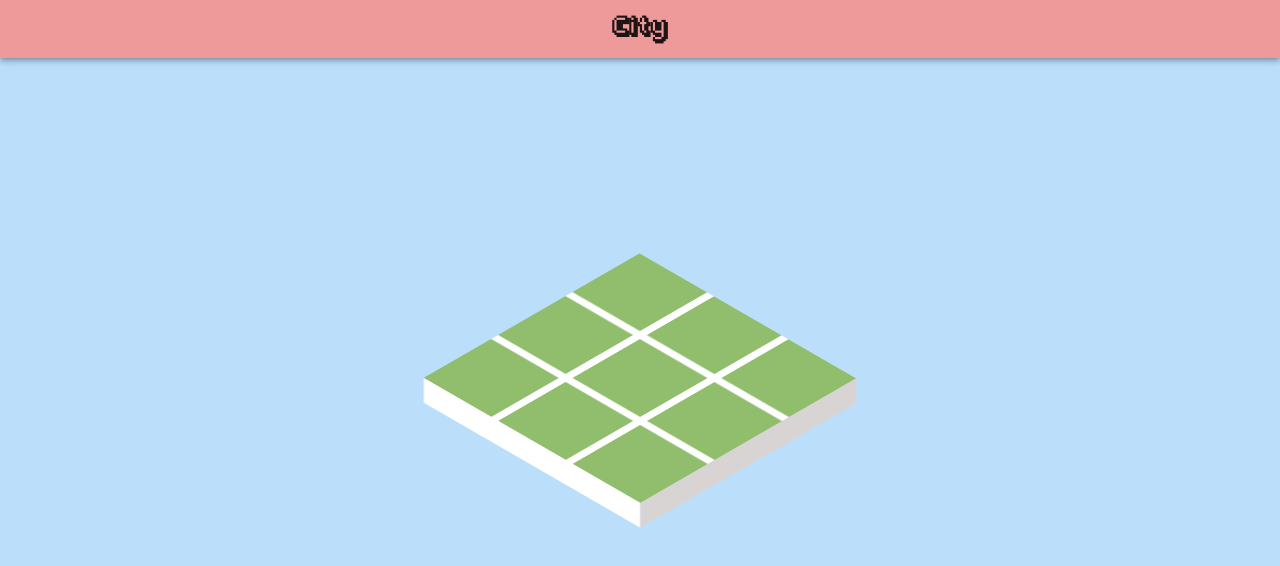
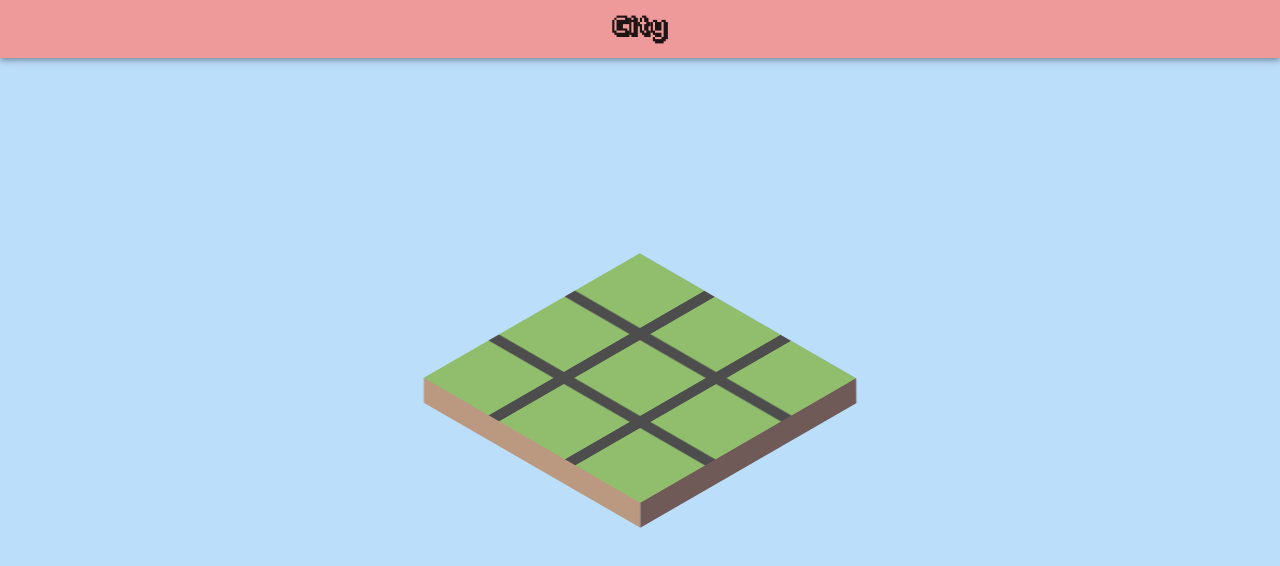
Before and after one commit to miczek-r/projekt-io, a React (Create React App) app: page / in a window 1280 px wide. Shown: the top 566 px of the page. Built offline with nearby package versions, Linux system fonts and the light colour scheme.

Commit message:
Color changes.

```diff
--- a/src/components/cloud/styles.scss
+++ b/src/components/cloud/styles.scss
@@ -1,12 +1,13 @@
 .cloud{
     position: absolute;
     animation: cloud-flow 60s linear forwards;
+    pointer-events: none;
 }
 
 .cloud-child{
     position: absolute;
     display: flex;
-    background-color: rgba(255,255,255,0.9);
+    background-color: rgba(255, 255, 255, 0.65);
     transform: rotate(210deg) skew(-30deg) scaleY(0.864);
     animation: bobbing 2s ease-in-out alternate infinite;
 }
@@ -17,7 +18,7 @@
     display: block;
     height: 10px;
     width: inherit;
-    background-color: rgba(200,200,200,0.9);
+    background-color: rgba(220, 220, 240, 0.65);
     transform: skew(45deg) translate(4px, -10px);
 }
 
@@ -27,7 +28,7 @@
     display: block;
     height: inherit;
     width: 10px;
-    background-color: rgba(150, 150, 150, 0.9);
+    background-color: rgba(98, 98, 157, 0.65);
     transform-origin: 100% -30%;
     transform: skewY(45deg) translate(-10px, 10px);
 }
@@ -38,6 +39,5 @@
     }
     to{
         transform:  translate(calc(-100vh - 100vw), calc(-100vh - 100vw));
-
     }
 }
--- a/src/components/world-tile/styles.scss
+++ b/src/components/world-tile/styles.scss
@@ -4,7 +4,6 @@ $side-size: 25px;
 .world-tile{
     width: $tile-size;
     height: $tile-size;
-    background-color: #ffffff;
     transform: rotate(210deg) skew(-30deg) scaleY(0.864);
     animation: bobbing 2s ease-in-out alternate infinite;
 
@@ -12,21 +11,19 @@ $side-size: 25px;
     .tile-top{
         height: 100%;
         display: grid;
-        grid-gap: 0.5rem;
+        grid-gap: 0.75rem;
         grid-template-columns: repeat(3, 1fr);
         grid-template-rows: repeat(3, 1fr);
     }
-
     .tile-front{
         height: $side-size;
-        background: #ffffff;
+        background: #423024;
         transform: rotate(0deg) scaleY(1.0) translate(-$side-size, calc(-#{$tile-size} - #{$side-size})) skew(45deg);
         transform-origin: 0 0;
     }
 
     .tile-side{
         height: $side-size;
-        background: #d9d4d4;
         transform: rotate(90deg) scaleY(1.0) translate(calc(-#{$side-size} - #{$tile-size}), ) skew(-45deg);
         transform-origin: 0 0;
     }
@@ -34,14 +31,13 @@ $side-size: 25px;
 
 
     .sub-tile{
-        background-color: #90be6d;
-
         box-shadow: -0 -0 0 rgba(0,0,0,0.7);
         transition: .25s ease-in-out 0s;
     }
 
     .sub-tile:hover{
-        background-color: lighten($color: #90be6d, $amount: 10);
+
+        filter:brightness(130%);
         transform: translate(5px, 5px);
         transition: .25s linear 0s;
 
--- a/src/components/world-tile/world-tile-component.tsx
+++ b/src/components/world-tile/world-tile-component.tsx
@@ -1,4 +1,5 @@
 import { Button } from '@mui/material';
+import { useTheme } from '@mui/system';
 import { Dir } from 'fs';
 import { useNavigate } from 'react-router-dom';
 import './styles.scss';
@@ -8,18 +9,29 @@ const WorldTile = () => {
     const tilesArray = [];
 
     const navigator = useNavigate();
+    const theme = useTheme();
 
     for ( let i = 0;i < tiles;i++ ) {
-        tilesArray.push( <div className='sub-tile' onClick={() => navigator( '/tile' )}></div> );
+        tilesArray.push( <div className='sub-tile'
+            style={{
+                backgroundColor: theme.palette.mode === 'light' ? '#90be6d' : '#304620'
+            }}
+            onClick={() => navigator( '/tile' )}></div> );
     }
 
     return (
-        <div className='world-tile'>
+        <div className='world-tile' style={{
+            backgroundColor: theme.palette.mode === 'light' ? '#4d4d4d' : '#1a1a1a'
+        }}>
             <div className='tile-top'>
                 {tilesArray}
             </div>
-            <div className='tile-front'></div>
-            <div className='tile-side'></div>
+            <div className='tile-front' style={{
+                backgroundColor: theme.palette.mode === 'light' ? '#BB9981' : '#423024'
+            }}></div>
+            <div className='tile-side' style={{
+                backgroundColor: theme.palette.mode === 'light' ? '#705a57' : '#1d1716'
+            }}></div>
         </div>
     );
 };
--- a/src/views/city-view/city-view-component.tsx
+++ b/src/views/city-view/city-view-component.tsx
@@ -29,7 +29,7 @@ class CityView extends React.Component<IProps, IState> {
                 }></Cloud>]
             } ) );
             this.loop();
-        }, 5000 );
+        }, 10000 );
     }
 
     previousCloudPosition = 0;
```
